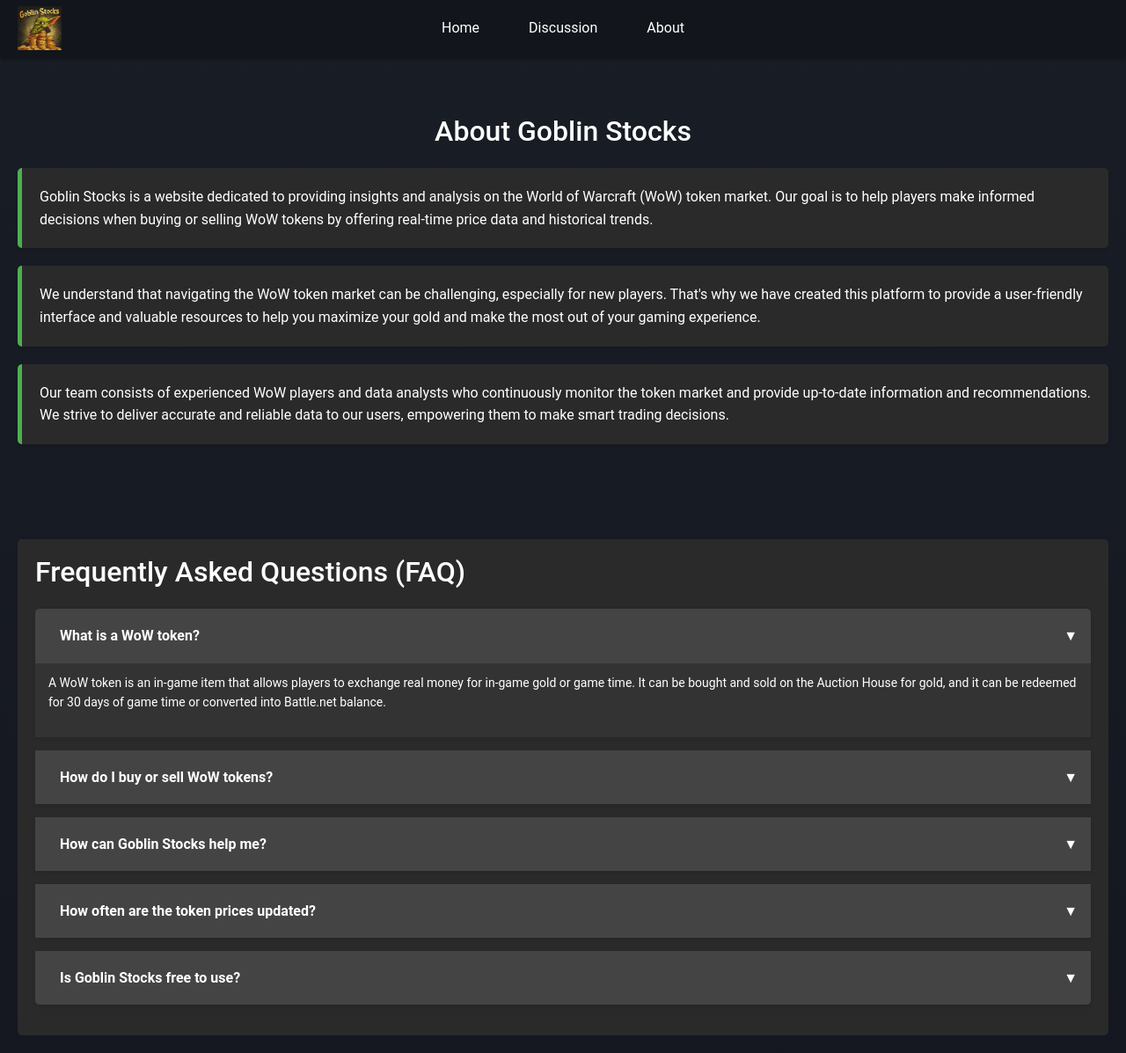
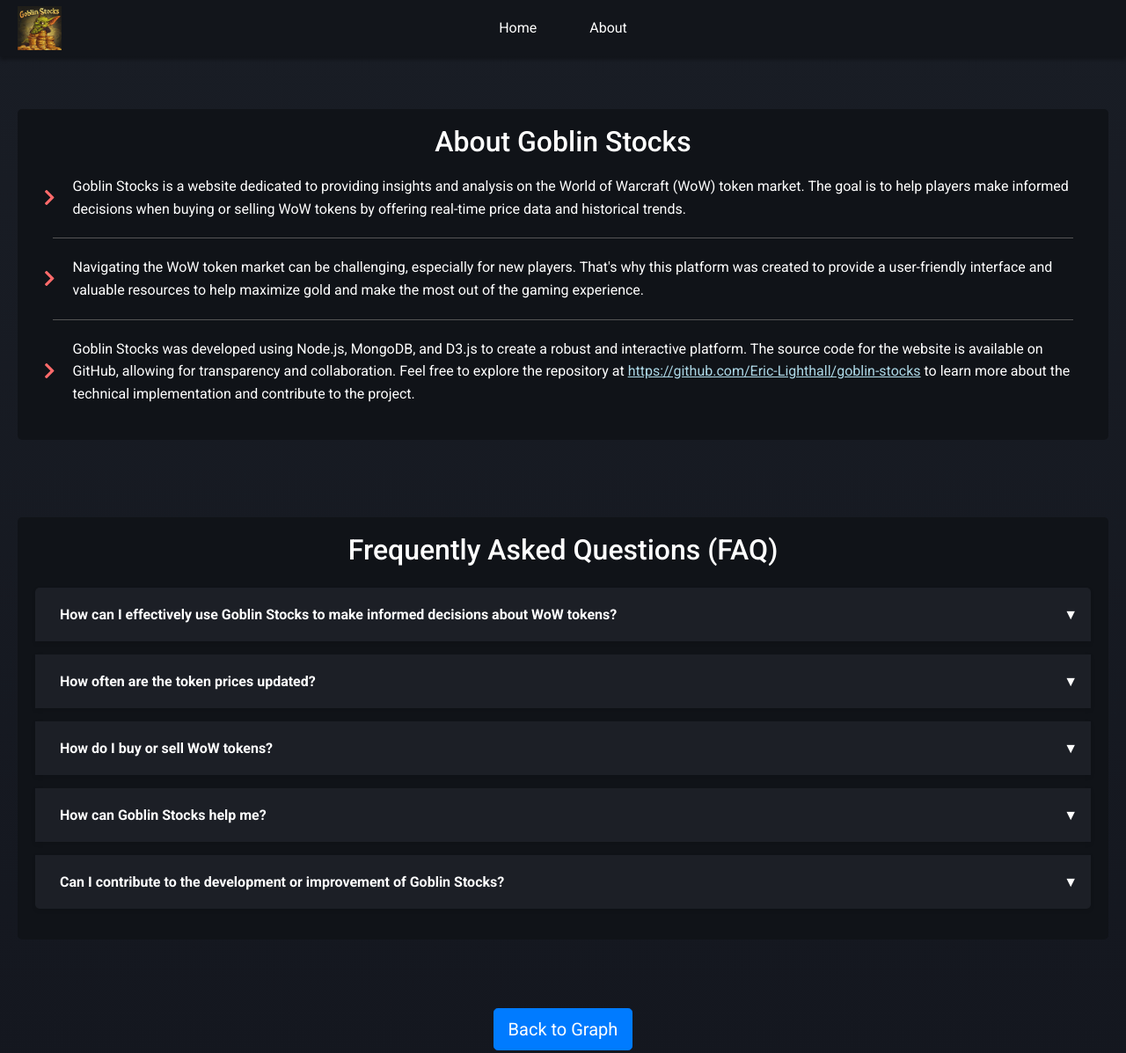
Before and after one commit to Eric-Lighthall/goblin-stocks, a website: page public/about.html in a window 1280 px wide. Shown: the top 1197 px of the page at 88% size. Drawn offline with nearby package versions, Linux system fonts and the light colour scheme.

Commit message:
update about page

```diff
--- a/public/about.html
+++ b/public/about.html
@@ -5,60 +5,75 @@
     <meta name="viewport" content="width=device-width, initial-scale=1.0">
     <title>About - Goblin Stocks</title>
     <link rel="stylesheet" href="https://stackpath.bootstrapcdn.com/bootstrap/4.5.2/css/bootstrap.min.css">
+    <link rel="stylesheet" href="https://cdnjs.cloudflare.com/ajax/libs/font-awesome/5.15.3/css/all.min.css">
+    <link
+        href="https://fonts.googleapis.com/css2?family=Roboto:ital,wght@0,100;0,300;0,400;0,500;0,700;0,900;1,100;1,300;1,400;1,500;1,700;1,900&display=swap"
+        rel="stylesheet"
+    />
+    <link rel="stylesheet" href="reset.css">
     <link rel="stylesheet" href="styles.css">
-    <link rel="stylesheet" href="reset.css">
 </head>
 <body>
     <header>
-        <nav class="navbar navbar-expand-lg">
+        <nav>
             <a href="/" class="navbar-brand">
-                <img src="images/GoblinStocksLogo.webp" alt="Logo" style="height: 50px;">
+                <img src="/images/GoblinStocksLogo.webp" alt="Logo" style="height: 50px"/>
             </a>
-            <button class="navbar-toggler" type="button" data-toggle="collapse" data-target="#navbarNav" aria-controls="navbarNav" aria-expanded="false" aria-label="Toggle navigation">
-                <span class="navbar-toggler-icon"></span>
-            </button>
-            <div class="collapse navbar-collapse" id="navbarNav">
-                <ul class="navbar-nav ml-auto">
-                    <li class="nav-item">
-                        <a href="/" class="nav-link">Home</a>
-                    </li>
-                    <li class="nav-item">
-                        <a href="/discussion" class="nav-link">Discussion</a>
-                    </li>
-                    <li class="nav-item active">
-                        <a href="/about" class="nav-link">About</a>
-                    </li>
-                </ul>
+            <div class="navbar-links">
+                <a href="index.html" class="nav-link">Home</a>
+                <a href="about.html" class="nav-link">About</a>
             </div>
         </nav>
     </header>
-    <div class="container my-5">
-        <h1 class="text-center mb-4">About Goblin Stocks</h1>
+    <div class="container">
         <section class="about-section">
-            <div class="about-block">
-                <p>Goblin Stocks is a website dedicated to providing insights and analysis on the World of Warcraft (WoW) token market. Our goal is to help players make informed decisions when buying or selling WoW tokens by offering real-time price data and historical trends.</p>
-            </div>
-            <div class="about-block">
-                <p>We understand that navigating the WoW token market can be challenging, especially for new players. That's why we have created this platform to provide a user-friendly interface and valuable resources to help you maximize your gold and make the most out of your gaming experience.</p>
-            </div>
-            <div class="about-block">
-                <p>Our team consists of experienced WoW players and data analysts who continuously monitor the token market and provide up-to-date information and recommendations. We strive to deliver accurate and reliable data to our users, empowering them to make smart trading decisions.</p>
+            <h1 class="text-center">About Goblin Stocks</h1>
+            <div class="about-content">
+                <div class="about-text">
+                    <i class="bullet-icon fas fa-chevron-right"></i>
+                    <p>Goblin Stocks is a website dedicated to providing insights and analysis on the World of Warcraft (WoW) token market. The goal is to help players make informed decisions when buying or selling WoW tokens by offering real-time price data and historical trends.</p>
+                </div>
+                <hr class="text-separator">
+                <div class="about-text">
+                    <i class="bullet-icon fas fa-chevron-right"></i>
+                    <p>Navigating the WoW token market can be challenging, especially for new players. That's why this platform was created to provide a user-friendly interface and valuable resources to help maximize gold and make the most out of the gaming experience.</p>
+                </div>
+                <hr class="text-separator">
+                <div class="about-text">
+                    <i class="bullet-icon fas fa-chevron-right"></i>
+                    <p>Goblin Stocks was developed using Node.js, MongoDB, and D3.js to create a robust and interactive platform. The source code for the website is available on GitHub, allowing for transparency and collaboration. Feel free to explore the repository at <a href="https://github.com/Eric-Lighthall/goblin-stocks" style="color: lightblue; text-decoration: underline;" target="_blank">https://github.com/Eric-Lighthall/goblin-stocks</a> to learn more about the technical implementation and contribute to the project.</p>
+                </div>
             </div>
         </section>
         <section class="faq-section my-5">
-            <h2 class="mb-4">Frequently Asked Questions (FAQ)</h2>
+            <h2 class="mb-4 text-center">Frequently Asked Questions (FAQ)</h2>
             <div class="accordion" id="faqAccordion">
                 <div class="card">
                     <div class="card-header" id="headingOne">
                         <h3 class="mb-0">
                             <button class="btn btn-link btn-block text-left" type="button" data-toggle="collapse" data-target="#collapseOne" aria-expanded="true" aria-controls="collapseOne">
-                                What is a WoW token?
+                                How can I effectively use Goblin Stocks to make informed decisions about WoW tokens?
                             </button>
                         </h3>
                     </div>
-                    <div id="collapseOne" class="collapse show" aria-labelledby="headingOne" data-parent="#faqAccordion">
+                    <div id="collapseOne" class="collapse" aria-labelledby="headingOne" data-parent="#faqAccordion">
                         <div class="card-body">
-                            <p>A WoW token is an in-game item that allows players to exchange real money for in-game gold or game time. It can be bought and sold on the Auction House for gold, and it can be redeemed for 30 days of game time or converted into Battle.net balance.</p>
+                            <p>Goblin Stocks provides a wealth of information and tools to help you make informed decisions when buying or selling WoW tokens. By utilizing the real-time price data, historical charts, and market trends provided on the website, you can gain valuable insights into the token market.</p>
+                            <p>Goblin stocks does not guarantee that you will maximize profit, but it will greatly help with doing so. Historical patterns show there are consistent market fluctuations throughout the day.</p>
+                        </div>
+                    </div>
+                </div>
+                <div class="card">
+                    <div class="card-header" id="headingFour">
+                        <h3 class="mb-0">
+                            <button class="btn btn-link btn-block text-left collapsed" type="button" data-toggle="collapse" data-target="#collapseFour" aria-expanded="false" aria-controls="collapseFour">
+                                How often are the token prices updated?
+                            </button>
+                        </h3>
+                    </div>
+                    <div id="collapseFour" class="collapse" aria-labelledby="headingFour" data-parent="#faqAccordion">
+                        <div class="card-body">
+                            <p>The token prices on Goblin Stocks are updated every 30 minutes, as soon as we receive new data from the WoW API. You can expect to see the latest prices within 30 minutes whenever you visit the website.</p>
                         </div>
                     </div>
                 </div>
@@ -72,7 +87,7 @@
                     </div>
                     <div id="collapseTwo" class="collapse" aria-labelledby="headingTwo" data-parent="#faqAccordion">
                         <div class="card-body">
-                            <p>To buy a WoW token, visit the in-game Shop and purchase it using real money. To sell a WoW token, go to the Auction House and list it for the desired gold price. Keep in mind that the token price fluctuates based on supply and demand.</p>
+                            <p>To buy a WoW token, visit the in-game Auction House and purchase it using gold. To sell a WoW token, first buy the token from the blizzard shop, then go to the Auction House and list it for the desired gold price. Keep in mind that the token price fluctuates based on supply and demand.</p>
                         </div>
                     </div>
                 </div>
@@ -91,36 +106,22 @@
                     </div>
                 </div>
                 <div class="card">
-                    <div class="card-header" id="headingFour">
-                        <h3 class="mb-0">
-                            <button class="btn btn-link btn-block text-left collapsed" type="button" data-toggle="collapse" data-target="#collapseFour" aria-expanded="false" aria-controls="collapseFour">
-                                How often are the token prices updated?
-                            </button>
-                        </h3>
-                    </div>
-                    <div id="collapseFour" class="collapse" aria-labelledby="headingFour" data-parent="#faqAccordion">
-                        <div class="card-body">
-                            <p>The token prices on Goblin Stocks are updated in real-time, as soon as we receive new data from the WoW API. You can expect to see the latest prices whenever you visit our website.</p>
-                        </div>
-                    </div>
-                </div>
-                <div class="card">
                     <div class="card-header" id="headingFive">
                         <h3 class="mb-0">
                             <button class="btn btn-link btn-block text-left collapsed" type="button" data-toggle="collapse" data-target="#collapseFive" aria-expanded="false" aria-controls="collapseFive">
-                                Is Goblin Stocks free to use?
+                                Can I contribute to the development or improvement of Goblin Stocks?
                             </button>
                         </h3>
                     </div>
                     <div id="collapseFive" class="collapse" aria-labelledby="headingFive" data-parent="#faqAccordion">
                         <div class="card-body">
-                            <p>Yes, Goblin Stocks is completely free to use. We provide our services and data to the WoW community without any charge. However, please note that buying or selling WoW tokens in-game may require real money or gold, depending on your transaction.</p>
+                            <p>Absolutely! Goblin Stocks is an open-source project, and contributions from the community are highly appreciated. If you have ideas for new features, improvements, or bug fixes, feel free to visit the Goblin Stocks GitHub repository. You can submit pull requests, report issues, or engage in discussions with other contributors. Your expertise and insights can help make Goblin Stocks even better for the entire WoW community.</p>
                         </div>
                     </div>
                 </div>
             </div>
         </section>
-        <div class="text-center">
+        <div class="text-center" style="margin:30px 0">
             <a href="/" class="btn btn-primary btn-lg">Back to Graph</a>
         </div>
     </div>
--- a/public/styles.css
+++ b/public/styles.css
@@ -20,19 +20,20 @@
     background-color: #12151B;
 }
 
-.navbar {
+header nav {
     display: flex;
     justify-content: space-between;
     align-items: center;
-    padding: 10px 20px;
+    padding: 10px 0;
     width: 100%;
 }
 
 .navbar-brand {
+    padding-left: 20px;
     position: absolute;
 }
 
-.navbar-nav {
+.navbar-links {
     display: flex;
     justify-content: center;
     flex-grow: 1;
@@ -233,22 +234,37 @@
 /* About Section */
 .about-section {
     margin-bottom: 40px;
+    background-color: var(--graph-background);
+    padding: 20px;
+    border-radius: 5px;
 }
 
-.about-block {
-    background-color: #2a2a2a;
-    padding: 20px;
-    margin-bottom: 20px;
-    border-radius: 5px;
-    border-left: 5px solid #4caf50;
-    box-shadow: 0px 2px 5px rgba(0, 0, 0, 0.1);
-}
-
-.about-block p {
+.about-content {
     color: #fff;
     font-size: 16px;
     line-height: 1.6;
+}
+
+.about-text {
+    display: flex;
+    align-items: center;
+    margin: 20px 10px;
+}
+
+.bullet-icon {
+    color: #ff6b6b;
+    font-size: 20px;
+    margin-right: 20px;
+}
+
+.about-content p {
     margin: 0;
+}
+
+.text-separator {
+    border: none;
+    border-top: 1px solid #555;
+    margin: 20px;
 }
 
 /* Time Filters */
@@ -284,15 +300,19 @@
 }
 
 /* FAQ Section */
+
 .faq-section {
     margin-top: 40px;
-    background-color: #2a2a2a;
+    background-color: var(--graph-background);
     padding: 20px;
     border-radius: 5px;
+    width: 100%;
+    margin-left: auto;
+    margin-right: auto;
 }
 
 .card {
-    background-color: #333;
+    background-color: var(--graph-background);
     color: #fff;
     border: none;
     margin-bottom: 15px;
@@ -302,7 +322,7 @@
 }
 
 .card-header {
-    background-color: #444;
+    background-color: #1c1f26;
     border-bottom: none;
     padding: 12px 15px;
     position: relative;
@@ -337,7 +357,9 @@
     font-weight: bold;
 }
 
-.btn-link:hover {
+.btn-link:hover,
+.btn-link:focus,
+.btn-link:active {
     color: #ff6b6b;
     text-decoration: none;
 }
```
Also changed, not shown: public/index.html (+3 -7 lines).
